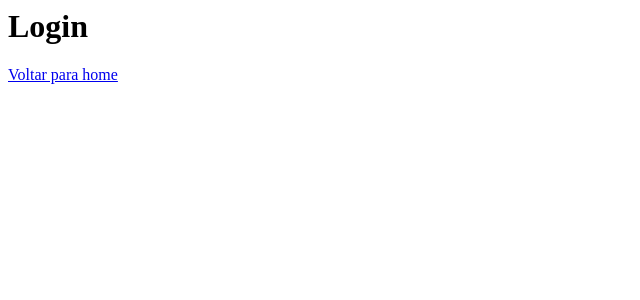
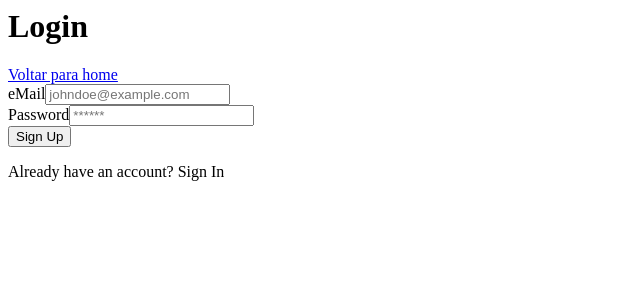
Before and after one commit to mauricioschiavo-setrem/DAMP-2023-FIREBASE-REACT, a React (Create React App) app: page /login in a window 1280 px wide. Shown: the top 300 px of the page, without its empty margins (0-640 px from the left). Built offline with nearby package versions, Linux system fonts and the light colour scheme.

Commit message:
2 files modified

```diff
--- a/components/Login.tsx
+++ b/components/Login.tsx
@@ -53,7 +53,6 @@ export function Login() {
 
   return (
     <>
-      <h1>Login</h1>
       <form className="mt-4">
         <div className="w-72">
           <label htmlFor="eMailField" className="font-bold">
--- a/src/LoginPage.tsx
+++ b/src/LoginPage.tsx
@@ -1,11 +1,12 @@
 import { Link } from 'react-router-dom';
+import { Login } from '../components/Login';
 
 export function LoginPage() {
   return (
     <>
       <h1>Login</h1>
       <Link to="/">Voltar para home</Link>
-      {/* <Login /> */}
+      <Login />
     </>
   );
 }
```
